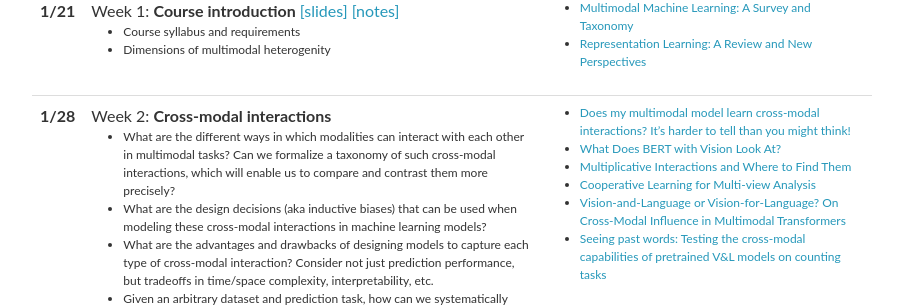
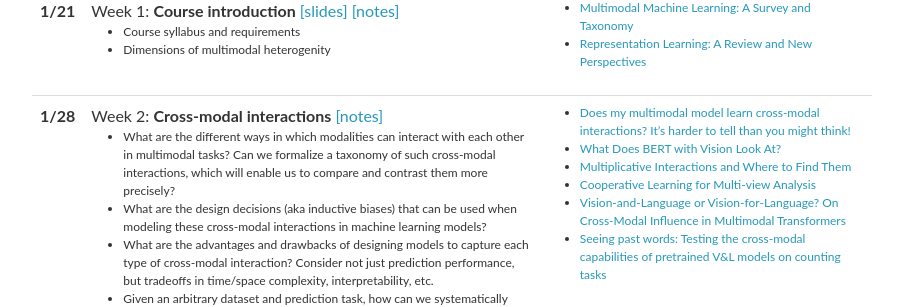
Before and after one commit to CMU-MultiComp-Lab/adv-mmml-course, a Jekyll site: the page built from _pages/schedule.md, in a window 1280 px wide and 900 px high. Shown: the part 263-570 px from the top of the window, without its empty margins (188-1091 px from the left). Built offline with Jekyll 4.4.1, drawn with Linux system fonts in a browser that asks for light colours; nearby versions of some CDN libraries; comment, search, counter and statistics services are not loaded.

Commit message:
Update lectures.yml

```diff
--- a/_data/lectures.yml
+++ b/_data/lectures.yml
@@ -11,7 +11,7 @@
 
 - date: 1/28
   title: >
-    Week 2: <strong>Cross-modal interactions</strong>
+    Week 2: <strong>Cross-modal interactions</strong> <a href="11877_week_2.pdf">[notes]</a>
   topics:
     - What are the different ways in which modalities can interact with each other in multimodal tasks? Can we formalize a taxonomy of such cross-modal interactions, which will enable us to compare and contrast them more precisely? <br/>
     - What are the design decisions (aka inductive biases) that can be used when modeling these cross-modal interactions in machine learning models? <br/>
```
